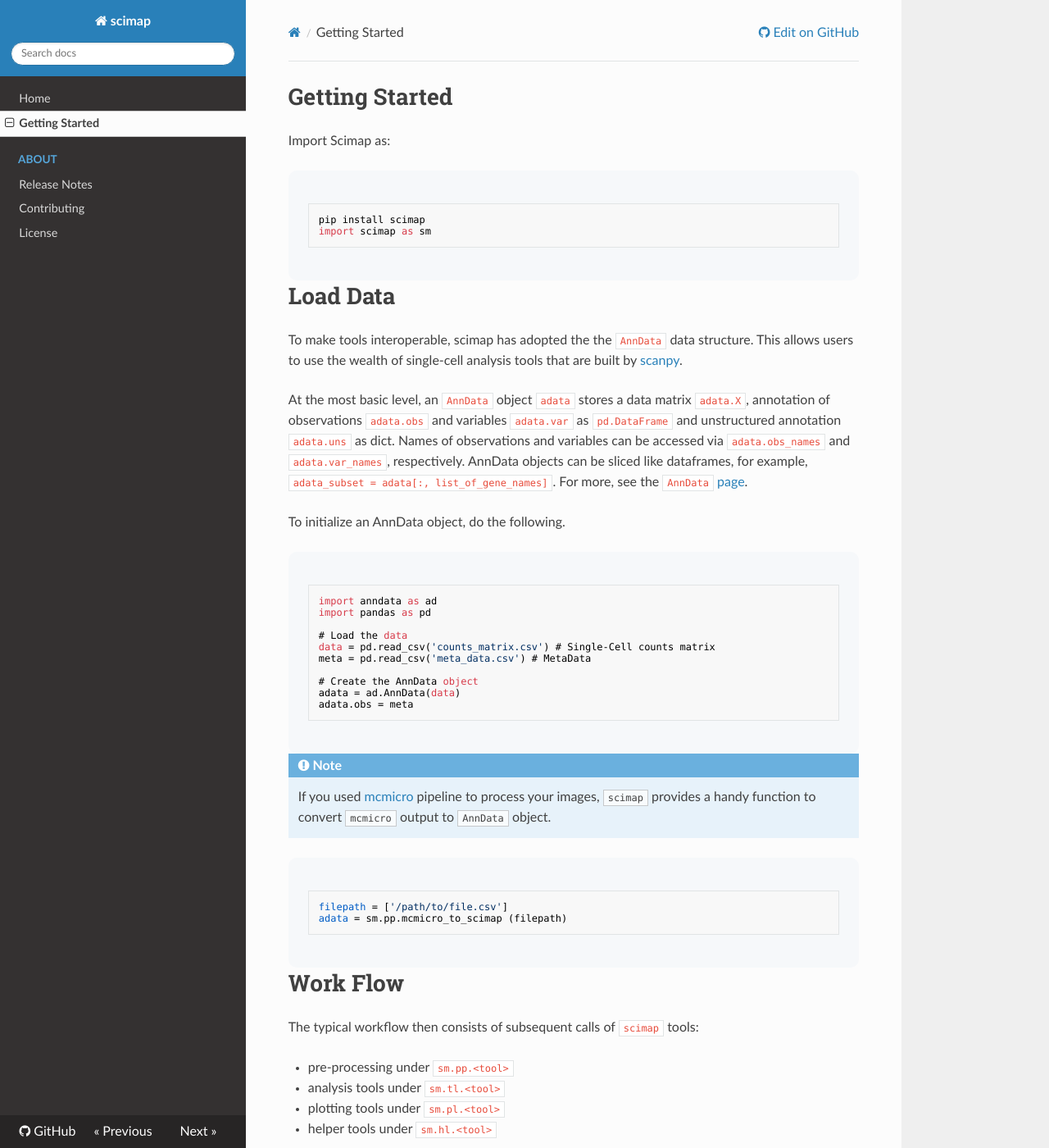
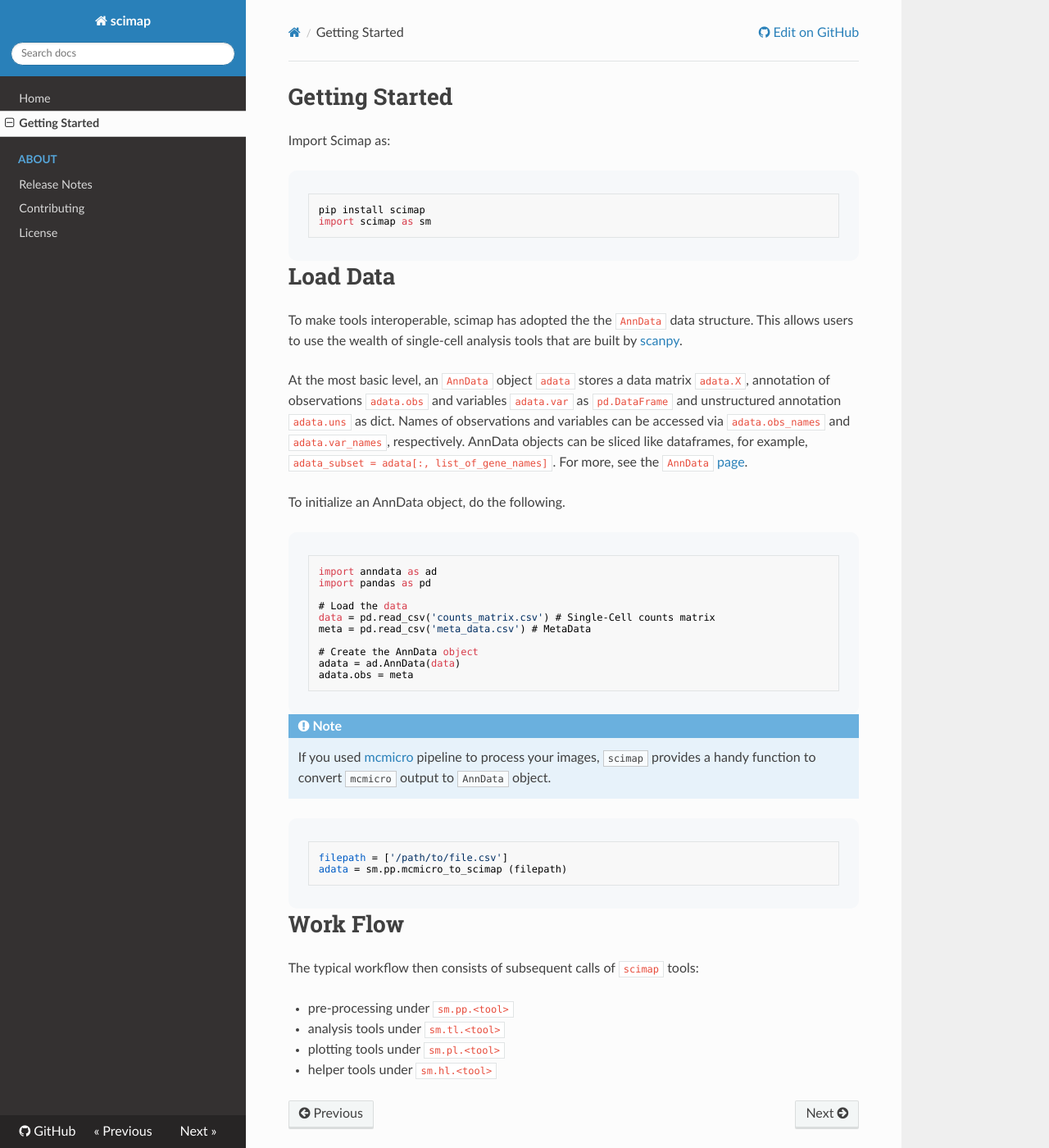
Before and after one commit to labsyspharm/scimap, an MkDocs documentation site: the page built from docs/getting_started.md, in a window 1280 px wide and 1400 px high. Shown: the whole window at 82% size. Built offline with MkDocs 1.6.1, drawn with Linux system fonts in a browser that asks for light colours; nearby versions of some CDN libraries.

Commit message:
more css

```diff
--- a/docs/extra.css
+++ b/docs/extra.css
@@ -2,8 +2,26 @@
   display: block;
   overflow-x: auto;
   border-radius: 10px;
-  padding: 1.5em;
+  padding-left: 1.5em;
+  padding-right: 1.5em;
+  padding-top: 0.75em;
+  padding-bottom: 0.75em;
   background: #f6f8fa;
   color: #000000;
   -webkit-text-size-adjust: none;
 }
+
+.highlight .nn {
+    color: #0e84b5;
+    font-weight: bold;
+}
+
+.highlight .kn {
+    color: #284663;
+    font-weight: bold;
+}
+
+.highlight .k {
+    color: #284663;
+    font-weight: bold;
+}
```
